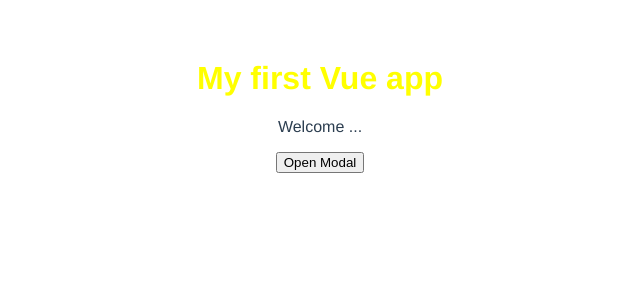
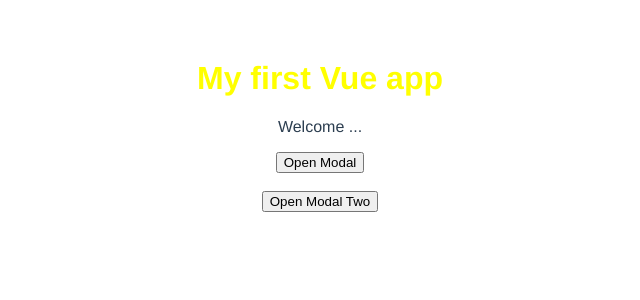
Before and after one commit to mouhsineelachbi/Modal-project-vue3, a Vue app: page / in a window 1280 px wide. Shown: the top 300 px of the page, without its empty margins (320-960 px from the left). Built offline with nearby package versions, Linux system fonts and the light colour scheme; the HTML template or start-up script is replaced by a standard one.

Commit message:
challenge of putting another modal in the root component app.vue

```diff
--- a/src/App.vue
+++ b/src/App.vue
@@ -17,8 +17,17 @@
     </Modal>
   </div>
 
+  <div v-if="showModalTwo">
+    <Modal theme="sale" @close="toggleModalTwo"> <!-- close is the name of emitted event from Modal component !-->
+      <!-- Using Slots to pass content (template in this case) to component -->
+        <h1>Sign up for the newsletter</h1>
+        <p>For updates and promo codes!</p>
+    </Modal>
+  </div>
 
-  <button @click="toggleModal">Open Modal</button>
+
+  <button @click="toggleModal">Open Modal</button> <br> <br>
+  <button @click="toggleModalTwo">Open Modal Two</button>
 </template>
 
 <script>
@@ -34,12 +43,16 @@ export default {
       title: '',
       header: 'Signup for the GiveAway!',
       text: 'Grab your modal for half price!',
-      showModal: false
+      showModal: false,
+      showModalTwo: false
     }
   },
   methods: {
     toggleModal () {
       this.showModal = !this.showModal;
+    },
+    toggleModalTwo () {
+      this.showModalTwo = !this.showModalTwo;
     }
   }
 };
```
